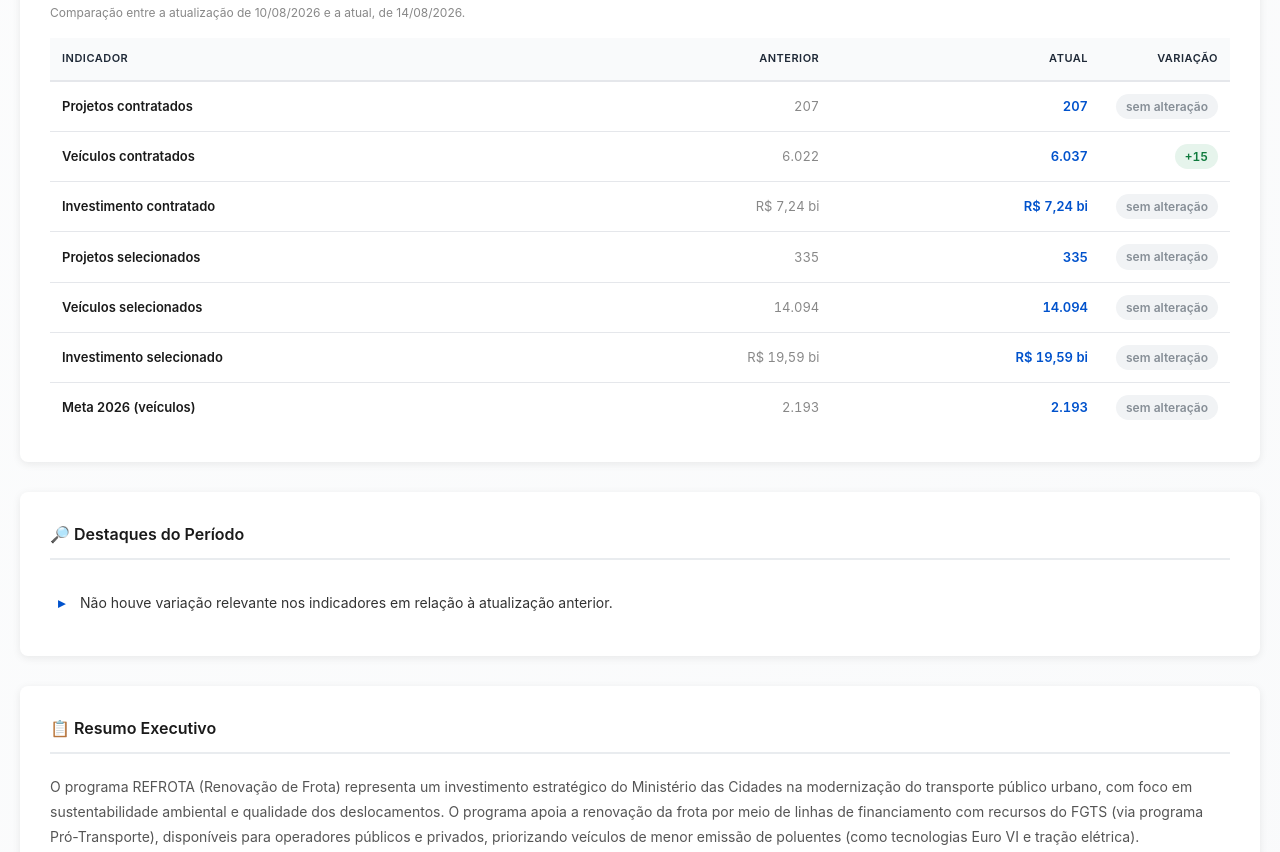
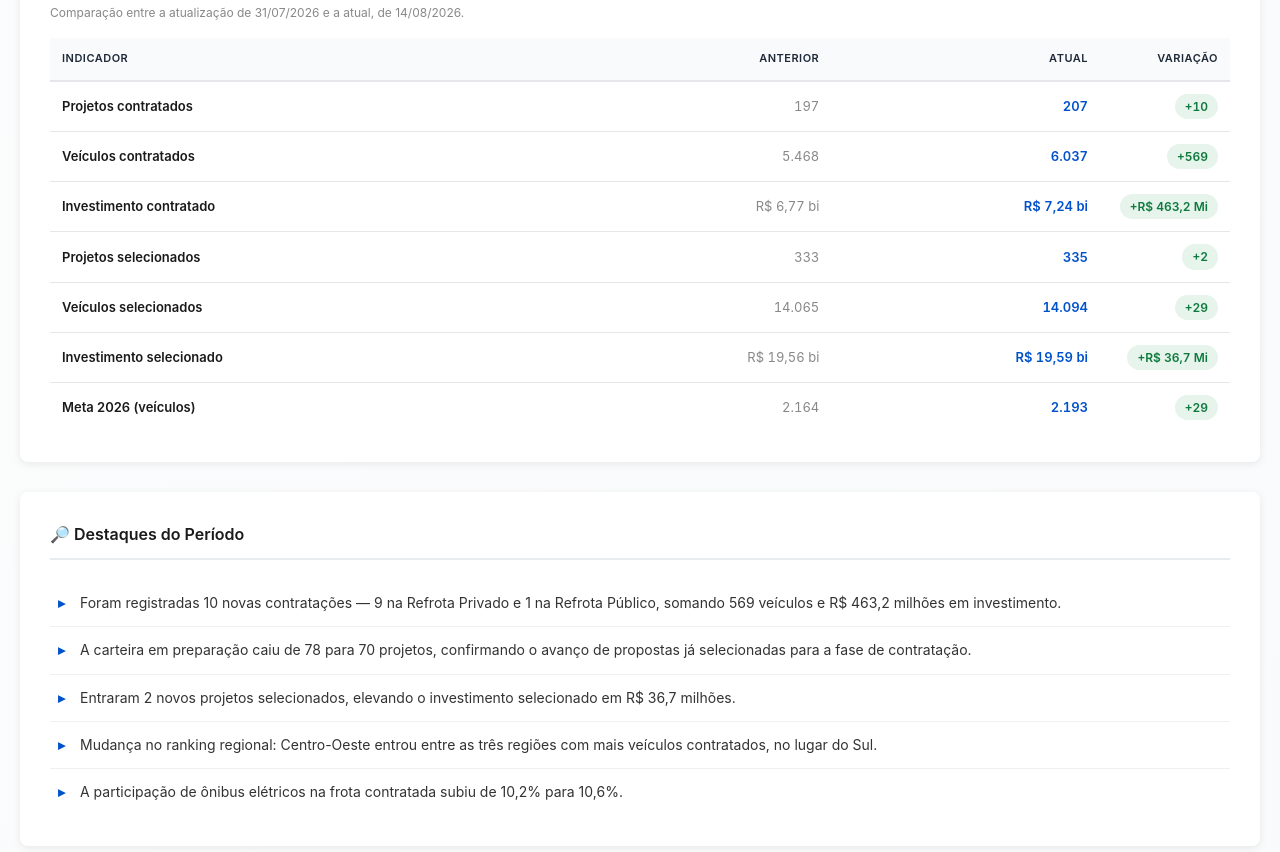
Before and after one commit to semob-paineis/painel-refrota-semob, a plain HTML site: page index.html in a window 1280 px wide. Shown: the part 4554-5406 px from the top of the page. Drawn offline with nearby package versions, Linux system fonts and the light colour scheme.

Commit message:
Add files via upload

```diff
--- a/dados.json
+++ b/dados.json
@@ -726,54 +726,58 @@
     }
   },
   "_comparativo": {
-    "dataAnterior": "2026-08-10T11:26:40-03:00",
+    "dataAnterior": "2026-07-31T09:52:47-03:00",
     "dataAtual": "2026-08-14T09:57:26-03:00",
     "metricas": [
       {
         "rotulo": "Projetos contratados",
         "formato": "int",
-        "anterior": 207,
+        "anterior": 197,
         "atual": 207
       },
       {
         "rotulo": "Veículos contratados",
         "formato": "int",
-        "anterior": 6022,
+        "anterior": 5468,
         "atual": 6037
       },
       {
         "rotulo": "Investimento contratado",
         "formato": "moeda",
-        "anterior": 7237202166.96,
+        "anterior": 6773974615.26,
         "atual": 7237202166.96
       },
       {
         "rotulo": "Projetos selecionados",
         "formato": "int",
-        "anterior": 335,
+        "anterior": 333,
         "atual": 335
       },
       {
         "rotulo": "Veículos selecionados",
         "formato": "int",
-        "anterior": 14094,
+        "anterior": 14065,
         "atual": 14094
       },
       {
         "rotulo": "Investimento selecionado",
         "formato": "moeda",
-        "anterior": 19594976249.09,
+        "anterior": 19558295778.62,
         "atual": 19594976249.09
       },
       {
         "rotulo": "Meta 2026 (veículos)",
         "formato": "int",
-        "anterior": 2193,
+        "anterior": 2164,
         "atual": 2193
       }
     ],
     "destaques": [
-      "Não houve variação relevante nos indicadores em relação à atualização anterior."
+      "Foram registradas 10 novas contratações — 9 na Refrota Privado e 1 na Refrota Público, somando 569 veículos e R$ 463,2 milhões em investimento.",
+      "A carteira em preparação caiu de 78 para 70 projetos, confirmando o avanço de propostas já selecionadas para a fase de contratação.",
+      "Entraram 2 novos projetos selecionados, elevando o investimento selecionado em R$ 36,7 milhões.",
+      "Mudança no ranking regional: Centro-Oeste entrou entre as três regiões com mais veículos contratados, no lugar do Sul.",
+      "A participação de ônibus elétricos na frota contratada subiu de 10,2% para 10,6%."
     ]
   },
   "_dados_inconsistentes": [
--- a/index.html
+++ b/index.html
@@ -2299,54 +2299,58 @@
         // script mensal/semanal. Se não houver comparativo (primeira carga ou
         // dados.json indisponível), as duas seções permanecem ocultas.
         let COMPARATIVO = {
-                "dataAnterior": "2026-08-10T11:26:40-03:00",
+                "dataAnterior": "2026-07-31T09:52:47-03:00",
                 "dataAtual": "2026-08-14T09:57:26-03:00",
                 "metricas": [
                         {
                                 "rotulo": "Projetos contratados",
                                 "formato": "int",
-                                "anterior": 207,
+                                "anterior": 197,
                                 "atual": 207
                         },
                         {
                                 "rotulo": "Veículos contratados",
                                 "formato": "int",
-                                "anterior": 6022,
+                                "anterior": 5468,
                                 "atual": 6037
                         },
                         {
                                 "rotulo": "Investimento contratado",
                                 "formato": "moeda",
-                                "anterior": 7237202166.96,
+                                "anterior": 6773974615.26,
                                 "atual": 7237202166.96
                         },
                         {
                                 "rotulo": "Projetos selecionados",
                                 "formato": "int",
-                                "anterior": 335,
+                                "anterior": 333,
                                 "atual": 335
                         },
                         {
                                 "rotulo": "Veículos selecionados",
                                 "formato": "int",
-                                "anterior": 14094,
+                                "anterior": 14065,
                                 "atual": 14094
                         },
                         {
                                 "rotulo": "Investimento selecionado",
                                 "formato": "moeda",
-                                "anterior": 19594976249.09,
+                                "anterior": 19558295778.62,
                                 "atual": 19594976249.09
                         },
                         {
                                 "rotulo": "Meta 2026 (veículos)",
                                 "formato": "int",
-                                "anterior": 2193,
+                                "anterior": 2164,
                                 "atual": 2193
                         }
                 ],
                 "destaques": [
-                        "Não houve variação relevante nos indicadores em relação à atualização anterior."
+                        "Foram registradas 10 novas contratações — 9 na Refrota Privado e 1 na Refrota Público, somando 569 veículos e R$ 463,2 milhões em investimento.",
+                        "A carteira em preparação caiu de 78 para 70 projetos, confirmando o avanço de propostas já selecionadas para a fase de contratação.",
+                        "Entraram 2 novos projetos selecionados, elevando o investimento selecionado em R$ 36,7 milhões.",
+                        "Mudança no ranking regional: Centro-Oeste entrou entre as três regiões com mais veículos contratados, no lugar do Sul.",
+                        "A participação de ônibus elétricos na frota contratada subiu de 10,2% para 10,6%."
                 ]
         };
 
```
